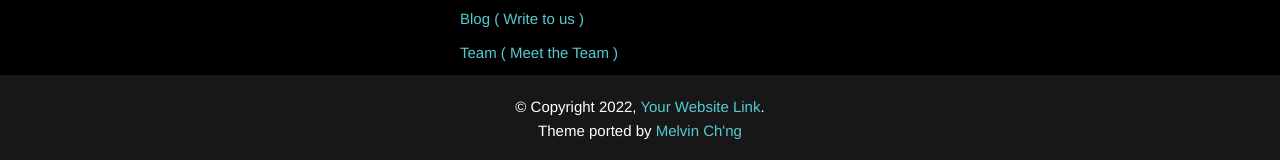
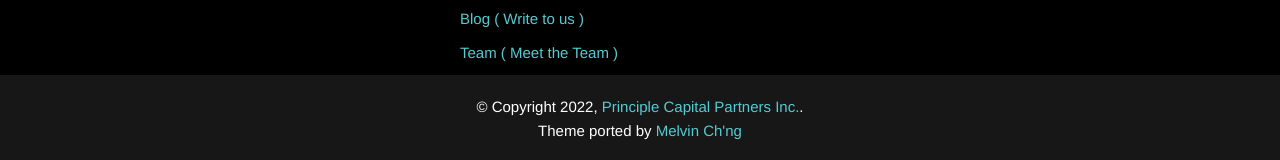
Before and after one commit to principlecapital/principlecapital.github.io, a Jekyll site: the page built from index.html, in a window 1280 px wide. Shown: the part 1606-1766 px from the top of the page. Built offline with Jekyll 4.4.1, drawn with Linux system fonts in a browser that asks for light colours.

Commit message:
Update footer.html

```diff
--- a/_includes/footer.html
+++ b/_includes/footer.html
@@ -51,6 +51,6 @@
   </div>
 
   <div class="copyright text center">
-    <p>&copy; Copyright {{ site.time | date: '%Y' }}, <a href="#">Your Website Link</a>. <br>Theme ported by <a href="https://melvinchng.github.io/" target="_blank">Melvin Ch'ng</a></p>
+    <p>&copy; Copyright {{ site.time | date: '%Y' }}, <a href="#">Principle Capital Partners Inc.</a>. <br>Theme ported by <a href="https://melvinchng.github.io/" target="_blank">Melvin Ch'ng</a></p>
   </div>
 </footer>
```
